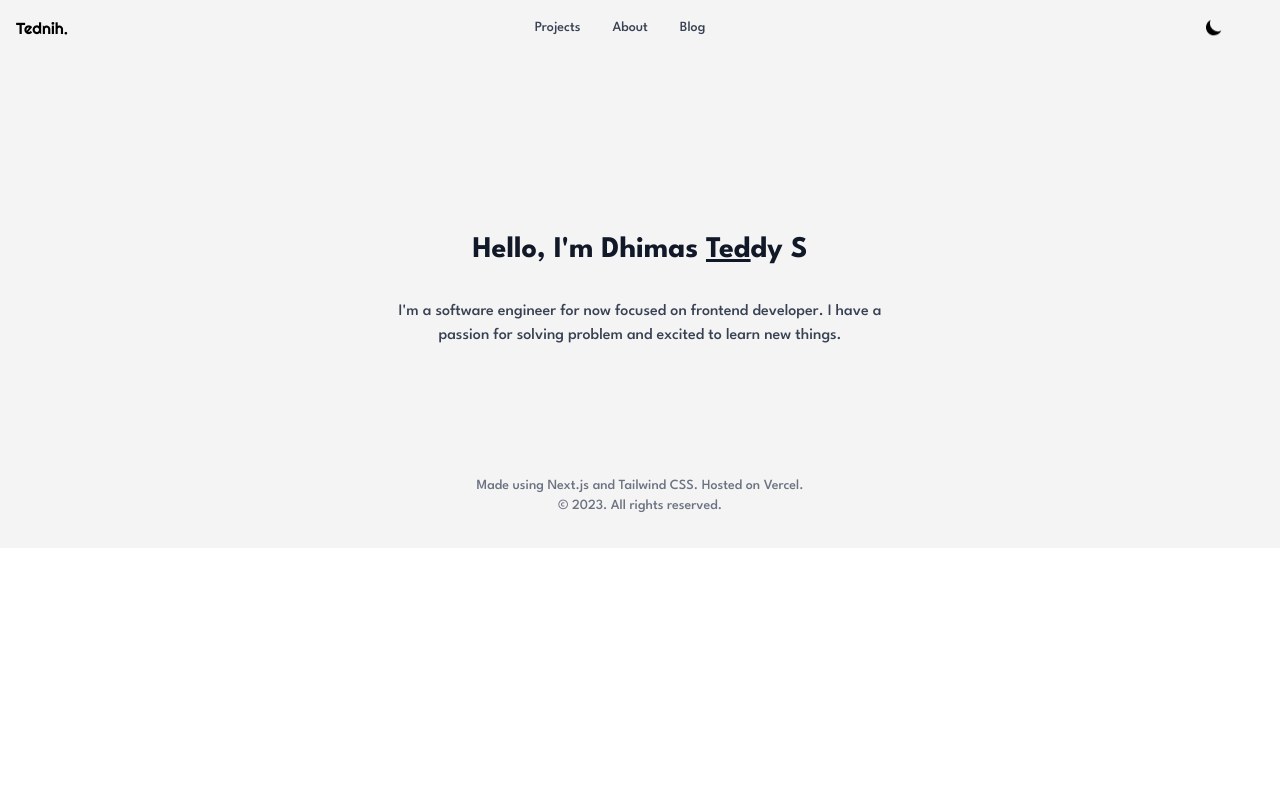
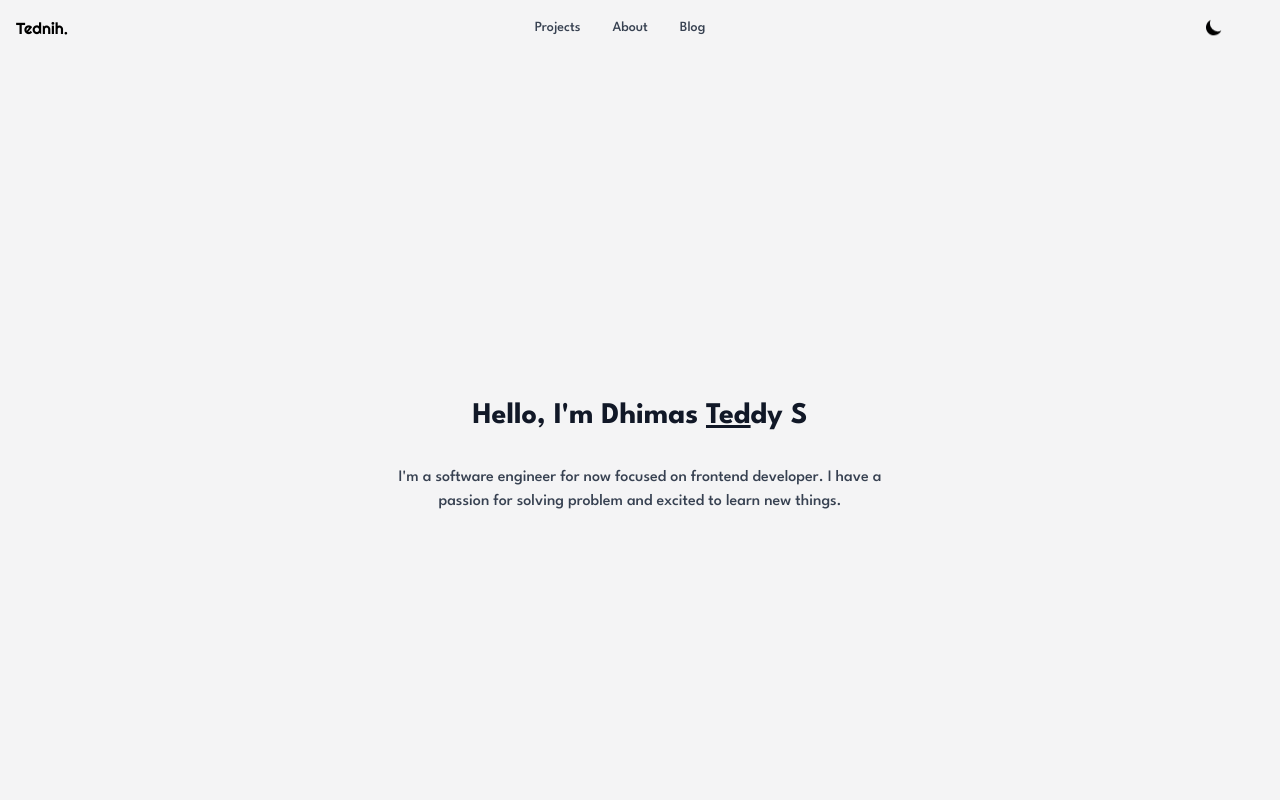
Before and after one commit to tednih/tednih-nextjs, a Next.js app: page / in a window 1280 px wide. Shown: the top 800 px of the page. Built offline with nearby package versions, Linux system fonts and the light colour scheme.

Commit message:
fix global position

```diff
--- a/app/about/page.js
+++ b/app/about/page.js
@@ -1,7 +1,13 @@
 import React from "react";
 
 const About = () => {
-  return <div>Coming Soon...</div>;
+  return (
+    <div className="bg-zinc-100 dark:bg-zinc-900 lg:max-w-[1440px] m-auto">
+      Coming Soon...
+      {/* ABOUT Who I Am */}
+      {/* I specialize in building mobile responsive front-end UI applications that connect with API's and other backend technologies. I'm passionate about learning new technologies and understand there is more than one way to accomplish a task. Though I am most proficient in building front-end applications using HTML, CSS, Javascript, and React, NextJS, I am a quick learner and can pick up new tech stacks as needed. I believe that being a great developer is not using one specific language, but choosing the best tool for the job. */}
+    </div>
+  );
 };
 
 export default About;
--- a/app/blog/page.js
+++ b/app/blog/page.js
@@ -1,7 +1,11 @@
 import React from "react";
 
 const Blog = () => {
-  return <div>Coming Soon...</div>;
+  return (
+    <div className="bg-zinc-100 dark:bg-zinc-900 lg:max-w-[1440px] m-auto">
+      Coming Soon...
+    </div>
+  );
 };
 
 export default Blog;
--- a/app/components/navbar.js
+++ b/app/components/navbar.js
@@ -47,14 +47,16 @@ function Navbar() {
     };
   }, []);
 
-  const navClasses = `top-0 w-full ${isScrolled ? "fixed" : ""}`;
+  const navClasses = `top-0 w-full ${
+    isScrolled ? "fixed backdrop-blur-sm z-10" : "bg-zinc-100 dark:bg-zinc-900"
+  }`;
 
   // End Fixed Nav When Scroll
 
   return (
     <header
       aria-label="Site Header"
-      className={`lg:max-w-[1440px] m-auto bg-blend-saturation z-10 bg-zinc-100 dark:bg-zinc-900 ${navClasses}`}
+      className={`${navClasses}`}
     >
       <div className="mx-auto max-w-screen-xl p-4 ">
         <div className="flex items-center justify-between gap-4 lg:gap-10">
--- a/app/globals.css
+++ b/app/globals.css
@@ -4,8 +4,16 @@
 @tailwind components;
 @tailwind utilities;
 
+* {
+  box-sizing: border-box;
+  margin: 0;
+  padding: 0;
+}
+
 @layer base {
   html {
     font-family: "League Spartan", sans-serif;
+    max-width: 1440px;
+    margin: auto;
   }
 }
--- a/app/page.js
+++ b/app/page.js
@@ -5,21 +5,19 @@ export const metadata = {
 export default function Home() {
   return (
     <>
-      <div className="lg:max-w-[1440px] h-auto m-auto bg-zinc-100 dark:bg-zinc-900 ">
+      <div className="flex justify-center h-screen items-center bg-zinc-100 dark:bg-zinc-900">
         <section>
-          <div className="p-8 md:p-12 lg:px-16 lg:py-24 hover:cursor-default">
-            <div className="mx-auto max-w-lg text-center mt-20">
+          <div className="mx-auto lg:max-w-lg max-w-sm text-center hover:cursor-default">
             <h2 className="text-2xl text-gray-900 dark:text-white font-bold md:text-3xl">
               Hello, I'm Dhimas <span className="underline">Ted</span>
               dy S
             </h2>
 
-              <p className="text-gray-700 dark:text-gray-100 mt-8 my-30">
+            <p className="text-gray-700 dark:text-gray-100 mt-8">
               I'm a software engineer for now focused on frontend developer. I
               have a passion for solving problem and excited to learn new
               things.
             </p>
-            </div>
           </div>
         </section>
       </div>
--- a/app/projects/cardProjects.js
+++ b/app/projects/cardProjects.js
@@ -25,7 +25,7 @@ const CardProjects = () => {
     <>
       {/* Filter */}
       <div
-        className={`bg-zinc-200 dark:bg-zinc-800 lg:max-w-[800px] mt-2 md:max-w-[600px] max-w-[430px] m-auto rounded-xl items-center backdrop-blur-md mb-4
+        className={`bg-zinc-200 dark:bg-zinc-800 lg:max-w-[800px] md:max-w-[600px] max-w-[430px] m-auto rounded-xl items-center backdrop-blur-md mb-4
     ${
       selectedBahasa.length === 0 && selectedTool.length === 0 ? "hidden" : ""
     }`}
--- a/app/projects/page.js
+++ b/app/projects/page.js
@@ -1,14 +1,10 @@
 "use client";
-
 import React from "react";
-import { Router } from "react-router-dom";
-import BreadCrumb from "../components/breadCrumb";
-
 import CardProjects from "./cardProjects";
 
 const Projects = () => {
   return (
-    <div className="bg-zinc-100 dark:bg-zinc-900 lg:max-w-[1440px] m-auto">
+    <div className="bg-zinc-100 dark:bg-zinc-900 py-10">
       <CardProjects />
     </div>
   );
```
Lines whose indentation alone changed are shown as unchanged.
